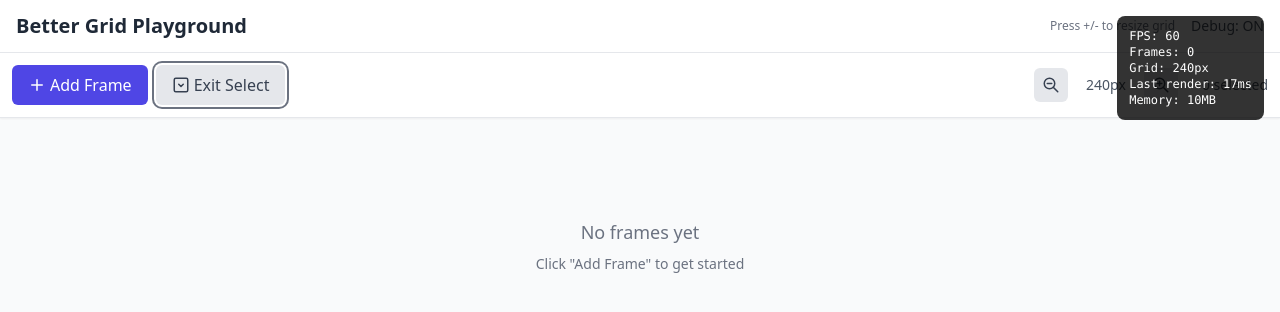
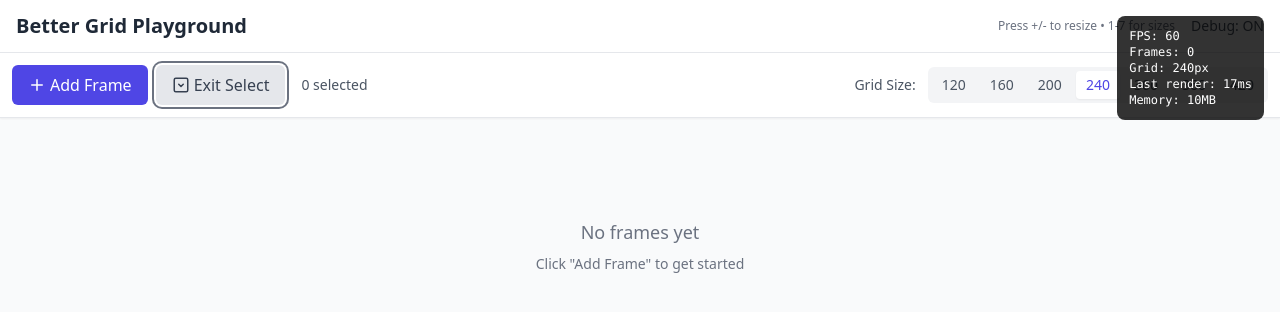
Before and after one commit to albchu/better-grid-playground, a React (Vite) app: page / in a window 1280 px wide. Both pictures are taken after a click on the button "Select". Shown: the top 312 px of the page. Built offline with nearby package versions, Linux system fonts and the light colour scheme.

Commit message:
Improved the resizing grid updates

```diff
--- a/src/App.tsx
+++ b/src/App.tsx
@@ -3,12 +3,12 @@ import { ImageSourceProvider } from './contexts/ImageSourceContext';
 import { ControlPanel } from './components/grid/ControlPanel';
 import { MasonryGrid } from './components/grid/MasonryGrid';
 import { PerformanceMonitor } from './components/common/PerformanceMonitor';
-import { useGridStore } from './store/grid';
+import { useGridStore, GRID_SIZE_PRESETS } from './store/grid';
 
 function App() {
   const [showDebug, setShowDebug] = useState(true);
-  const increaseGridSize = useGridStore(s => s.increaseGridSize);
-  const decreaseGridSize = useGridStore(s => s.decreaseGridSize);
+  const gridColumnWidth = useGridStore(s => s.gridColumnWidth);
+  const setGridColumnWidth = useGridStore(s => s.setGridColumnWidth);
 
   // Keyboard shortcuts
   useEffect(() => {
@@ -18,18 +18,31 @@ function App() {
         return;
       }
 
+      const currentIndex = GRID_SIZE_PRESETS.indexOf(gridColumnWidth);
+
       if (e.key === '+' || e.key === '=') {
         e.preventDefault();
-        increaseGridSize();
+        if (currentIndex < GRID_SIZE_PRESETS.length - 1) {
+          setGridColumnWidth(GRID_SIZE_PRESETS[currentIndex + 1]);
+        }
       } else if (e.key === '-' || e.key === '_') {
         e.preventDefault();
-        decreaseGridSize();
+        if (currentIndex > 0) {
+          setGridColumnWidth(GRID_SIZE_PRESETS[currentIndex - 1]);
+        }
+      } else if (e.key >= '1' && e.key <= '7') {
+        // Number keys 1-7 for direct size selection
+        e.preventDefault();
+        const index = parseInt(e.key) - 1;
+        if (index < GRID_SIZE_PRESETS.length) {
+          setGridColumnWidth(GRID_SIZE_PRESETS[index]);
+        }
       }
     };
 
     window.addEventListener('keydown', handleKeyDown);
     return () => window.removeEventListener('keydown', handleKeyDown);
-  }, [increaseGridSize, decreaseGridSize]);
+  }, [gridColumnWidth, setGridColumnWidth]);
 
   return (
     <ImageSourceProvider>
@@ -41,7 +54,7 @@ function App() {
             </h1>
             <div className="flex items-center gap-4">
               <span className="text-xs text-gray-500">
-                Press +/- to resize grid
+                Press +/- to resize • 1-7 for sizes
               </span>
               <button
                 onClick={() => setShowDebug(!showDebug)}
--- a/src/components/grid/ControlPanel.tsx
+++ b/src/components/grid/ControlPanel.tsx
@@ -1,18 +1,19 @@
 import React from 'react';
-import { IconPlus, IconTrash, IconSelect, IconZoomIn, IconZoomOut } from '@tabler/icons-react';
-import { useGridStore } from '../../store/grid';
+import { IconPlus, IconTrash, IconSelect } from '@tabler/icons-react';
+import { useGridStore, GRID_SIZE_PRESETS } from '../../store/grid';
 import { useGridActions } from '../../hooks/useGridActions';
+import clsx from 'clsx';
 
 export const ControlPanel: React.FC = () => {
   const selectionMode = useGridStore(s => s.selectionMode);
   const selectedCount = useGridStore(s => s.selectedIds.size);
   const gridColumnWidth = useGridStore(s => s.gridColumnWidth);
-  const increaseGridSize = useGridStore(s => s.increaseGridSize);
-  const decreaseGridSize = useGridStore(s => s.decreaseGridSize);
+  const setGridColumnWidth = useGridStore(s => s.setGridColumnWidth);
   const { addFrame, toggleSelectionMode, deleteSelected } = useGridActions();
 
   return (
-    <div className="flex gap-2 p-3 border-b bg-white shadow-sm">
+    <div className="flex flex-wrap gap-2 p-3 border-b bg-white shadow-sm">
+      <div className="flex gap-2">
         <button onClick={addFrame} className="btn-primary">
           <IconPlus className="mr-1" size={18} stroke={2}/> Add Frame
         </button>
@@ -29,35 +30,33 @@ export const ControlPanel: React.FC = () => {
           </button>
         )}
 
-      <div className="ml-auto flex items-center gap-2">
-        <button
-          onClick={decreaseGridSize}
-          className="btn-icon"
-          title="Decrease grid size"
-          disabled={gridColumnWidth <= 160}
-        >
-          <IconZoomOut size={18} stroke={2}/>
-        </button>
-
-        <span className="text-sm text-gray-600 min-w-[60px] text-center font-medium">
-          {gridColumnWidth}px
-        </span>
-
-        <button
-          onClick={increaseGridSize}
-          className="btn-icon"
-          title="Increase grid size"
-          disabled={gridColumnWidth >= 420}
-        >
-          <IconZoomIn size={18} stroke={2}/>
-        </button>
-      </div>
-
         {selectionMode && (
-        <span className="ml-4 self-center text-sm text-gray-600">
+          <span className="ml-2 self-center text-sm text-gray-600">
             {selectedCount} selected
           </span>
         )}
       </div>
+
+      <div className="ml-auto flex items-center gap-1">
+        <span className="text-sm text-gray-600 mr-2 font-medium">Grid Size:</span>
+        <div className="flex gap-1 p-1 bg-gray-100 rounded-md">
+          {GRID_SIZE_PRESETS.map(size => (
+            <button
+              key={size}
+              onClick={() => setGridColumnWidth(size)}
+              className={clsx(
+                'px-2.5 py-1 text-sm font-medium rounded transition-all duration-200',
+                gridColumnWidth === size
+                  ? 'bg-white text-indigo-600 shadow-sm'
+                  : 'text-gray-600 hover:text-gray-900 hover:bg-gray-50'
+              )}
+              title={`Set grid size to ${size}px`}
+            >
+              {size}
+            </button>
+          ))}
+        </div>
+      </div>
+    </div>
   );
 };
--- a/src/store/grid.ts
+++ b/src/store/grid.ts
@@ -28,8 +28,8 @@ const logDebug = (action: string, data?: any) => {
 };
 
 // Grid size presets
-const GRID_SIZE_PRESETS = [160, 200, 240, 300, 360, 420];
-const MIN_GRID_SIZE = 160;
+export const GRID_SIZE_PRESETS = [120, 160, 200, 240, 300, 360, 420];
+const MIN_GRID_SIZE = 120;
 const MAX_GRID_SIZE = 420;
 
 export const useGridStore = create<GridState>()((set) => ({
```
Lines whose indentation alone changed are shown as unchanged.
